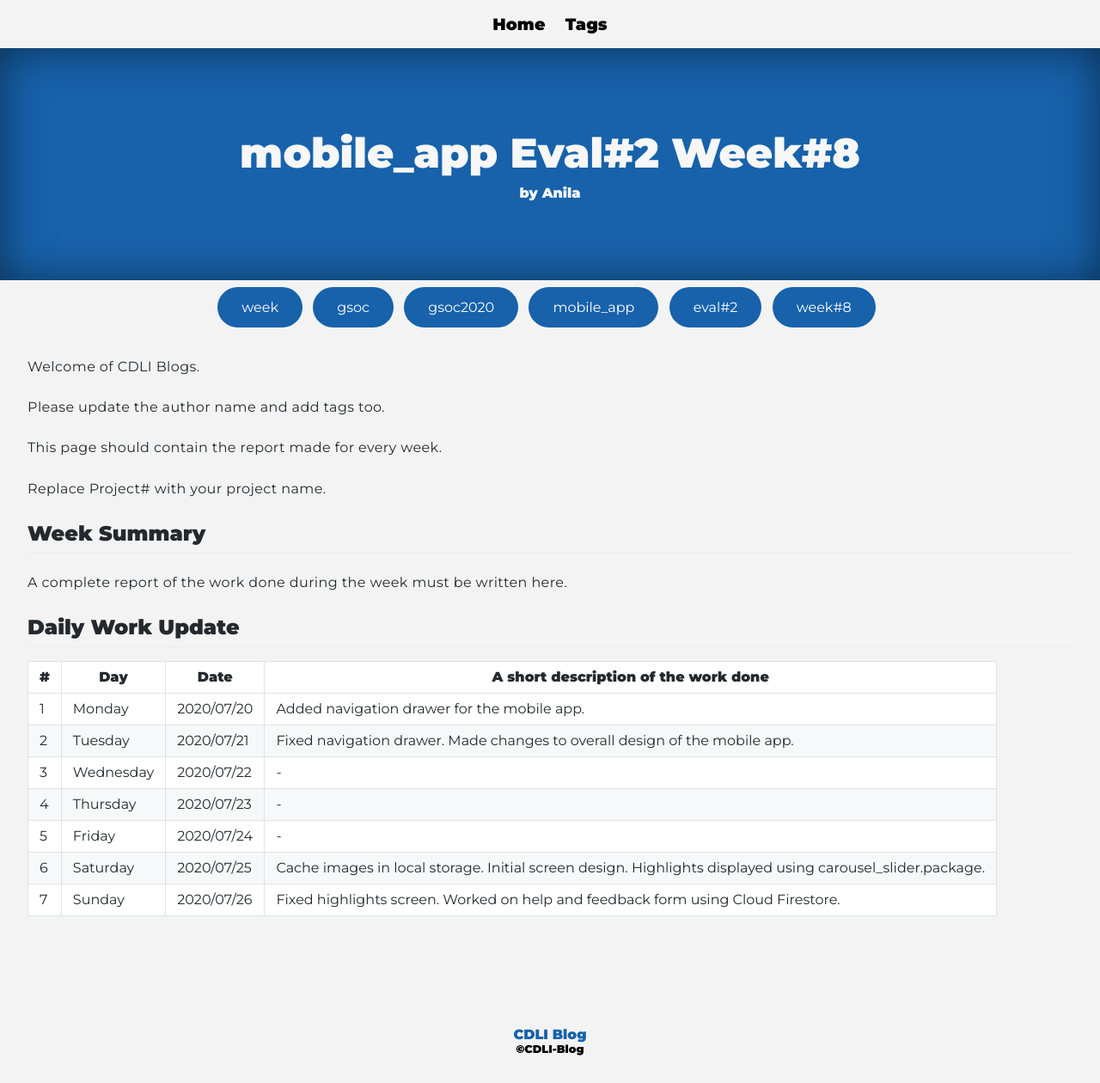
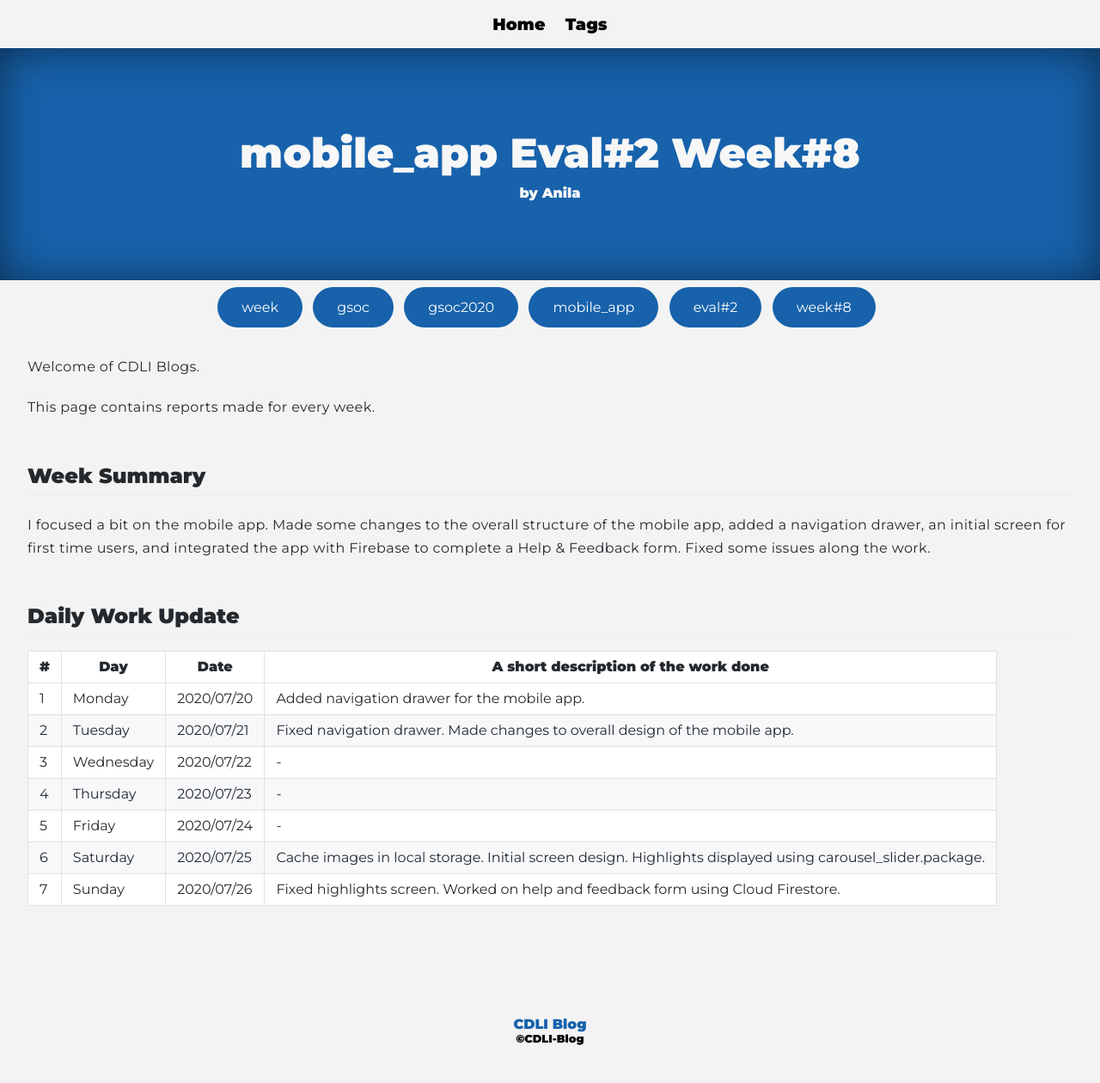
Before and after one commit to cdli-gh/blog, a Jekyll site: the page built from _blog/gsoc20/mobile_app/posts/09_week8.md, in a window 1280 px wide. Shown: the whole page at 86% size. Built offline with Jekyll 4.4.1, drawn with Linux system fonts in a browser that asks for light colours; Markdown is read by kramdown in place of the engine named in the settings.

Commit message:
Update 09_week8.md

```diff
--- a/_blog/gsoc20/mobile_app/posts/09_week8.md
+++ b/_blog/gsoc20/mobile_app/posts/09_week8.md
@@ -6,15 +6,11 @@ tags: ["week","gsoc","gsoc2020","mobile_app","eval#2","week#8"]
 ---
 Welcome of CDLI Blogs.
 
-Please update the author name and add tags too.
-
-This page should contain the report made for every week.
-
-Replace Project# with your project name.
+This page contains reports made for every week.<br><br>
 
 ## Week Summary
 
-A complete report of the work done during the week must be written here.
+I focused a bit on the mobile app. Made some changes to the overall structure of the mobile app, added a navigation drawer, an initial screen for first time users, and integrated the app with Firebase to complete a Help & Feedback form. Fixed some issues along the work.<br><br>
 
 
 ## Daily Work Update
```
